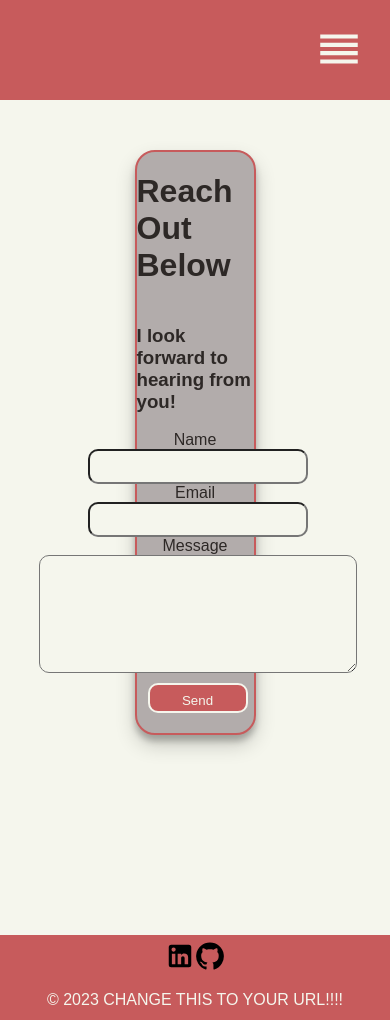
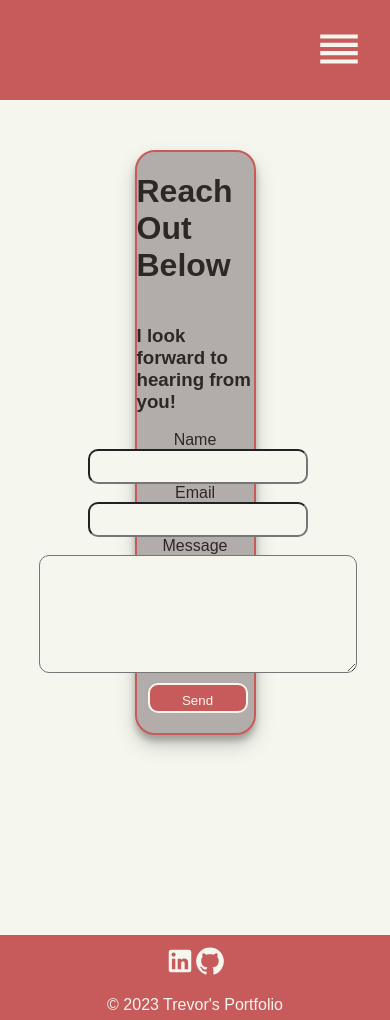
Before and after one commit to RareTC/portfolio, a React (Create React App) app: page /contact in a window 390 px wide. Built offline with nearby package versions, Linux system fonts and the light colour scheme; the HTML template or start-up script is replaced by a standard one.

Commit message:
footer styled for mobile and icons

```diff
--- a/src/components/Footer/Footer.css
+++ b/src/components/Footer/Footer.css
@@ -9,15 +9,16 @@
     flex-direction: column;
     padding-top: 10px;
     margin-top: 200px;
-    /* position: sticky; */
-    /* bottom: 0; */
 }
 
-  .socialMedia svg {
+.footerlinks a {
   color: #f5f6ed;
-    margin: 20px;
-    font-size: 70px;
-    cursor: pointer;
+}
+
+.footerlinks svg {
+  height: 60px;
+  width: 60px;
+  margin-top: 10px;
 }
 
  .footer p {
@@ -30,7 +31,8 @@
         position: relative;
     }
 
-    .footer svg {
-      font-size: 30px;
+    .footerlinks svg {
+      width: 30px;
+      height: 30px;
     }
   }
--- a/src/components/Footer/Footer.jsx
+++ b/src/components/Footer/Footer.jsx
@@ -1,16 +1,21 @@
 import React from 'react';
 import LinkedInIcon from '@mui/icons-material/LinkedIn';
 import GitHubIcon from '@mui/icons-material/GitHub';
+import { Link } from 'react-router-dom';
 import './Footer.css';
 
 export default function Footer() {
   return (
     <div className="footer">
-        <div>
+        <div className='footerlinks'>
+          <Link to="https://www.linkedin.com/in/-trevorcampbell" target="_blank" rel="noopener noreferrer">
             <LinkedInIcon />
+          </Link>
+          <Link to="https://github.com/RareTC" target='_blank' rel='noopener noreferrer'>
             <GitHubIcon />
+          </Link>
         </div>
-        <p> &copy; 2023 CHANGE THIS TO YOUR URL!!!! </p>
+        <p> &copy; 2023 Trevor's Portfolio</p>
     </div>
   )
 }
```
Lines whose indentation alone changed are shown as unchanged.
